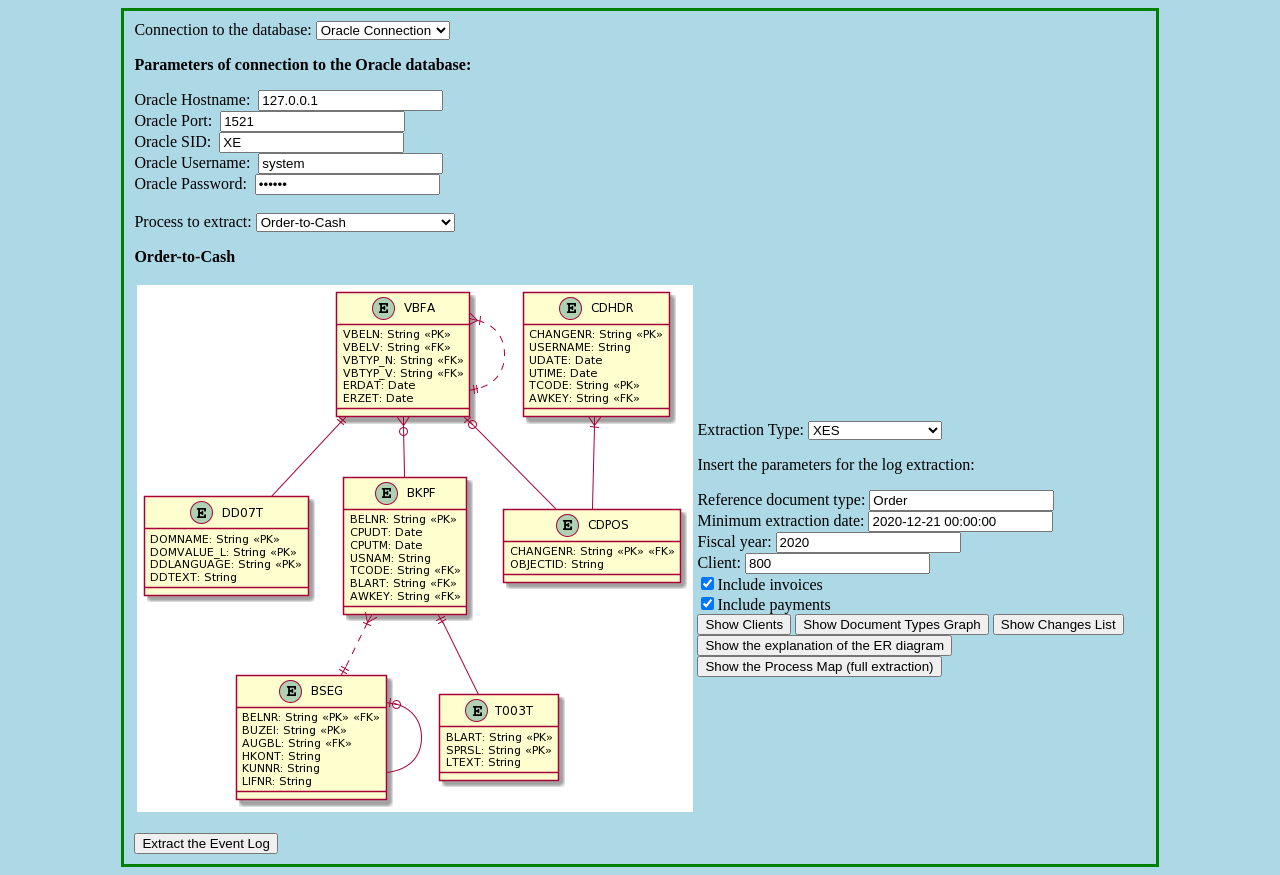
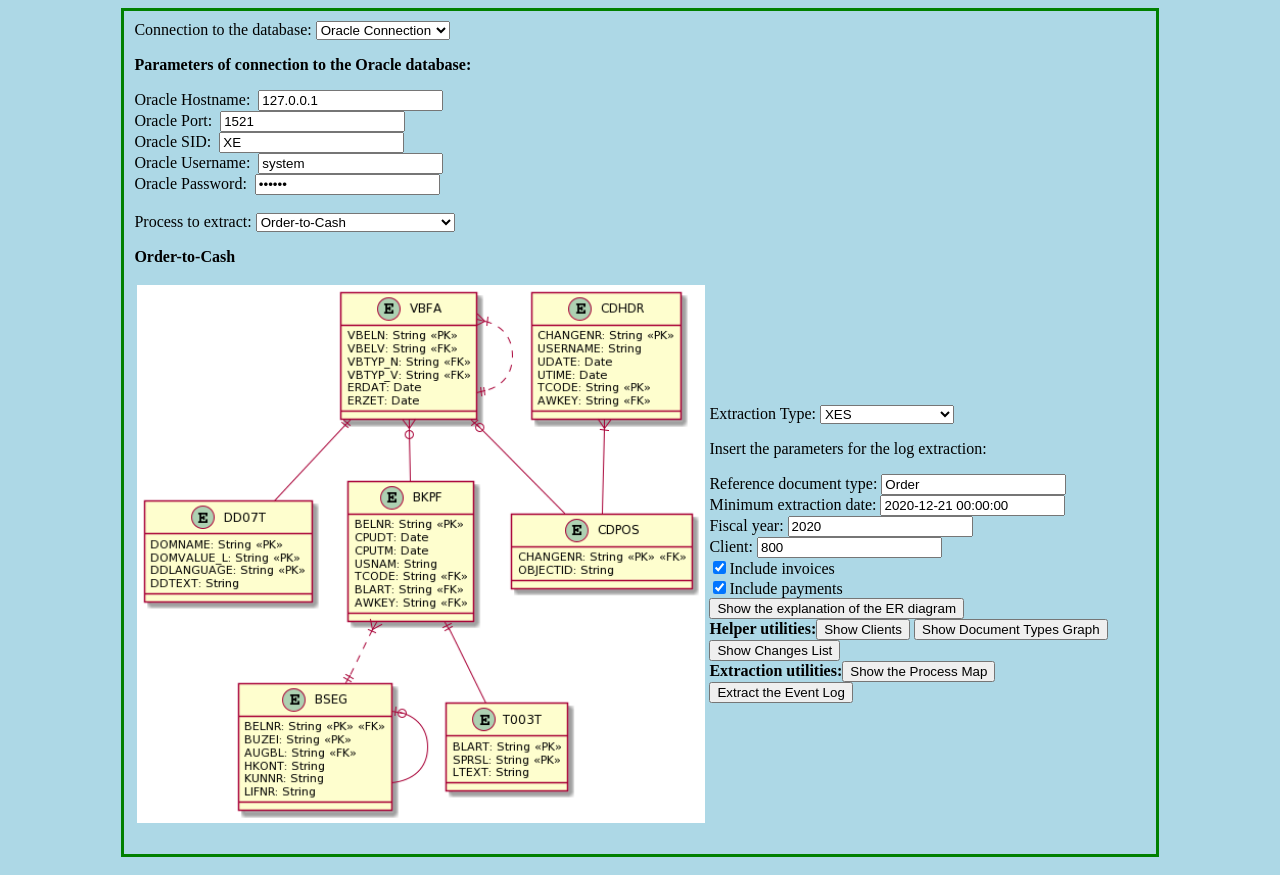
Before and after one commit to Javert899/sap-extractor, a Flask app: page /welcome in a window 1280 px wide. Run offline with Flask 2, Linux system fonts and the light colour scheme; some libraries are stand-ins or nearby versions.

Commit message:
revised style

```diff
--- a/templates/extraction.html
+++ b/templates/extraction.html
@@ -51,7 +51,7 @@
 					<table border="0" style="width: 100%">
 						<tr>
 							<td style="width: 40%">
-								<img src="static/o2c_red.png">
+								<img src="static/o2c_red.png" style="width: 568px">
 								</img>
 							</td>
 							<td style="width: 60%">
@@ -70,11 +70,12 @@
 									Client: <input type="text" id="o2c_log_client" value="800" /> <br />
 									<input type="checkbox" id="o2c_log_include_changes" name="o2c_log_include_changes" checked>Include invoices</input><br />
   									<input type="checkbox" id="o2c_log_include_payments" name="o2c_log_include_payments" checked>Include payments</input><br />
-									<button onclick="javascript:o2cClient()">Show Clients</button>
+									<button onclick="javascript:showO2cErExplanation()">Show the explanation of the ER diagram</button><br />
+									<b>Helper utilities:</b><button onclick="javascript:o2cClient()">Show Clients</button>
 									<button onclick="javascript:o2cGraph()">Show Document Types Graph</button>
-									<button onclick="javascript:o2cChangeList()">Show Changes List</button>
-									<button onclick="javascript:showO2cErExplanation()">Show the explanation of the ER diagram</button>
-									<button onclick="javascript:showProcessMap()">Show the Process Map (full extraction)</button>
+									<button onclick="javascript:o2cChangeList()">Show Changes List</button><br />
+									<b>Extraction utilities:</b><button onclick="javascript:showProcessMap()">Show the Process Map</button>
+									<button onclick="javascript:extract()">Extract the Event Log</button>
 								</div>
 								<div id="o2c_dataframe" style="display: none">
 									<p>Insert the parameters for the CSV extraction:</p>
@@ -84,11 +85,12 @@
 									Client: <input type="text" id="o2c_df_client" value="800" /> <br />
 									<input type="checkbox" id="o2c_df_include_changes" name="o2c_df_include_changes" checked>Include invoices</input><br />
   									<input type="checkbox" id="o2c_df_include_payments" name="o2c_df_include_payments" checked>Include payments</input><br />
-									<button onclick="javascript:o2cClient()">Show Clients</button>
+									<button onclick="javascript:showO2cErExplanation()">Show the explanation of the ER diagram</button><br />
+									<b>Helper utilities:</b><button onclick="javascript:o2cClient()">Show Clients</button>
 									<button onclick="javascript:o2cGraph()">Show Document Types Graph</button>
-									<button onclick="javascript:o2cChangeList()">Show Changes List</button>
-									<button onclick="javascript:showO2cErExplanation()">Show the explanation of the ER diagram</button>
-									<button onclick="javascript:showProcessMap()">Show the Process Map (full extraction)</button>
+									<button onclick="javascript:o2cChangeList()">Show Changes List</button><br />
+									<b>Extraction utilities:</b><button onclick="javascript:showProcessMap()">Show the Process Map</button>
+									<button onclick="javascript:extract()">Extract the Event Log</button>
 								</div>
 								<div id="o2c_obj" style="display: none">
 									<p>Insert the parameters for the object-centric log extraction:<br />
@@ -97,10 +99,12 @@
 									Client: <input type="text" id="o2c_obcen_client" value="800" /> <br />
 									<input type="checkbox" id="o2c_obcen_include_changes" name="o2c_obcen_include_changes" checked>Include invoices</input><br />
   									<input type="checkbox" id="o2c_obcen_include_payments" name="o2c_obcen_include_payments" checked>Include payments</input><br />
-									<button onclick="javascript:o2cClient()">Show Clients</button>
+									<button onclick="javascript:showO2cErExplanation()">Show the explanation of the ER diagram</button><br />
+									<b>Helper utilities:</b><button onclick="javascript:o2cClient()">Show Clients</button>
 									<button onclick="javascript:o2cGraph()">Show Document Types Graph</button>
-									<button onclick="javascript:o2cChangeList()">Show Changes List</button>
-									<button onclick="javascript:showO2cErExplanation()">Show the explanation of the ER diagram</button>
+									<button onclick="javascript:o2cChangeList()">Show Changes List</button><br />
+									<b>Extraction utilities:</b>
+									<button onclick="javascript:extract()">Extract the Event Log</button>
 								</div>
 							</td>
 						</tr>
@@ -137,7 +141,7 @@
 					<table border="0" style="width: 100%">
 						<tr>
 							<td style="width: 40%">
-								<img src="static/bkpf_red.png" style="width: 90%">
+								<img src="static/bkpf_red.png" style="width: 663px">
 								</img>
 							</td>
 							<td style="width: 60%">
@@ -162,10 +166,11 @@
 									Fiscal year: <input type="text" id="apar_df_csv_fiscal_year" value="1996"></input> <br/>
 									Client: <input type="text" id="apar_df_csv_client" value="800"></input> <br/>
 									Company code: <input type="text" id="apar_df_csv_company_code" value="1000"></input> <br/>
-									<button onclick="javascript:aparClient()">Show Clients</button>
-									<button onclick="javascript:aparGraph()">Show Document Types Graph</button>
-									<button onclick="javascript:showAPARErExplanation()">Show the explanation of the ER diagram</button>
-									<button onclick="javascript:showProcessMap()">Show the Process Map (full extraction)</button>
+									<button onclick="javascript:showAPARErExplanation()">Show the explanation of the ER diagram</button><br />
+									<b>Helper utilities:</b><button onclick="javascript:aparClient()">Show Statistics</button>
+									<button onclick="javascript:aparGraph()">Show Document Types Graph</button><br />
+									<b>Extraction utilities:</b> <button onclick="javascript:showProcessMap()">Show the Process Map</button>
+									<button onclick="javascript:extract()">Extract the Event Log</button>
 								</div>
 								<div id="document_flow_log" style="display: none">
 									<p>Insert the parameters for the XES extraction (document flow):</p>
@@ -173,10 +178,11 @@
 									Fiscal year: <input type="text" id="apar_df_xes_fiscal_year" value="1996"></input> <br/>
 									Client: <input type="text" id="apar_df_xes_client" value="800"></input> <br/>
 									Company code: <input type="text" id="apar_df_xes_company_code" value="1000"></input> <br/>
-									<button onclick="javascript:aparClient()">Show Clients</button>
-									<button onclick="javascript:aparGraph()">Show Document Types Graph</button>
-									<button onclick="javascript:showAPARErExplanation()">Show the explanation of the ER diagram</button>
-									<button onclick="javascript:showProcessMap()">Show the Process Map (full extraction)</button>
+									<button onclick="javascript:showAPARErExplanation()">Show the explanation of the ER diagram</button><br />
+									<b>Helper utilities:</b><button onclick="javascript:aparClient()">Show Statistics</button>
+									<button onclick="javascript:aparGraph()">Show Document Types Graph</button><br />
+									<b>Extraction utilities:</b> <button onclick="javascript:showProcessMap()">Show the Process Map</button>
+									<button onclick="javascript:extract()">Extract the Event Log</button>
 								</div>
 								<div id="doc_flow_transactions_dataframe" style="display: none">
 									<p>Insert the parameters for the CSV extraction (document flow transactions):</p>
@@ -184,10 +190,11 @@
 									Fiscal year: <input type="text" id="apar_dft_csv_fiscal_year" value="1996"></input> <br/>
 									Client: <input type="text" id="apar_dft_csv_client" value="800"></input> <br/>
 									Company code: <input type="text" id="apar_dft_csv_company_code" value="1000"></input> <br/>
-									<button onclick="javascript:aparClient()">Show Clients</button>
-									<button onclick="javascript:aparGraph()">Show Document Types Graph</button>
-									<button onclick="javascript:showAPARErExplanation()">Show the explanation of the ER diagram</button>
-									<button onclick="javascript:showProcessMap()">Show the Process Map (full extraction)</button>
+									<button onclick="javascript:showAPARErExplanation()">Show the explanation of the ER diagram</button><br />
+									<b>Helper utilities:</b><button onclick="javascript:aparClient()">Show Statistics</button>
+									<button onclick="javascript:aparGraph()">Show Document Types Graph</button><br />
+									<b>Extraction utilities:</b> <button onclick="javascript:showProcessMap()">Show the Process Map</button>
+									<button onclick="javascript:extract()">Extract the Event Log</button>
 								</div>
 								<div id="doc_flow_transactions_xes" style="display: ">
 									<p>Insert the parameters for the XES extraction (document flow transactions):</p>
@@ -195,19 +202,21 @@
 									Fiscal year: <input type="text" id="apar_dft_xes_fiscal_year" value="1996"></input> <br/>
 									Client: <input type="text" id="apar_dft_xes_client" value="800"></input> <br/>
 									Company code: <input type="text" id="apar_dft_xes_company_code" value="1000"></input> <br/>
-									<button onclick="javascript:aparClient()">Show Clients</button>
-									<button onclick="javascript:aparGraph()">Show Document Types Graph</button>
-									<button onclick="javascript:showAPARErExplanation()">Show the explanation of the ER diagram</button>
-									<button onclick="javascript:showProcessMap()">Show the Process Map (full extraction)</button>
+									<button onclick="javascript:showAPARErExplanation()">Show the explanation of the ER diagram</button><br />
+									<b>Helper utilities:</b><button onclick="javascript:aparClient()">Show Statistics</button>
+									<button onclick="javascript:aparGraph()">Show Document Types Graph</button><br />
+									<b>Extraction utilities:</b> <button onclick="javascript:showProcessMap()">Show the Process Map</button>
+									<button onclick="javascript:extract()">Extract the Event Log</button>
 								</div>
 								<div id="apar_obj_centr_log" style="display: none">
 									<p>Insert the parameters for the object-centric log extraction:</p>
 									Fiscal year: <input type="text" id="apar_ocel_fiscal_year" value="1996"></input> <br/>
 									Client: <input type="text" id="apar_ocel_client" value="800"></input> <br/>
 									Company code: <input type="text" id="apar_ocel_company_code" value="1000"></input> <br/>
-									<button onclick="javascript:aparClient()">Show Clients</button>
-									<button onclick="javascript:aparGraph()">Show Document Types Graph</button>
-									<button onclick="javascript:showAPARErExplanation()">Show the explanation of the ER diagram</button>
+									<button onclick="javascript:showAPARErExplanation()">Show the explanation of the ER diagram</button><br />
+									<b>Helper utilities:</b><button onclick="javascript:aparClient()">Show Statistics</button>
+									<button onclick="javascript:aparGraph()">Show Document Types Graph</button><br />
+									<b>Extraction utilities:</b> <button onclick="javascript:extract()">Extract the Event Log</button>
 								</div>
 							</td>
 						</tr>
@@ -235,7 +244,7 @@
 					<table border="0" style="width: 100%">
 						<tr>
 							<td style="width: 40%">
-								<img src="static/other.png">
+								<img src="static/other.png" style="width: 682px">
 								</img>
 							</td>
 							<td style="width: 60%">
@@ -253,9 +262,10 @@
 									Fiscal year: <input type="text" id="p2p_csv_fiscal_year" value="2014" /> <br />
 									Client: <input type="text" id="p2p_csv_client" value="800" /> <br />
 									Company code: <input type="text" id="p2p_csv_company_code" value="1000" /> <br />
-									<button onclick="javascript:p2pClient()">Show Clients</button>
-									<button onclick="javascript:showP2PErExplanation()">Show the explanation of the ER diagram</button>
-									<button onclick="javascript:showProcessMap()">Show the Process Map (full extraction)</button>
+									<button onclick="javascript:showP2PErExplanation()">Show the explanation of the ER diagram</button><br />
+									<b>Helper utilities:</b><button onclick="javascript:p2pClient()">Show Statistics</button><br />
+									<b>Extraction utilities:</b><button onclick="javascript:showProcessMap()">Show the Process Map</button>
+									<button onclick="javascript:extract()">Extract the Event Log</button>
 								</div>
 								<div id="p2p_1d_log" style="display: ">
 									<p>Insert the parameters for the XES extraction:</p>
@@ -264,9 +274,10 @@
 									Fiscal year: <input type="text" id="p2p_xes_fiscal_year" value="2014" /> <br />
 									Client: <input type="text" id="p2p_xes_client" value="800" /> <br />
 									Company code: <input type="text" id="p2p_xes_company_code" value="1000" /> <br />
-									<button onclick="javascript:p2pClient()">Show Clients</button>
-									<button onclick="javascript:showP2PErExplanation()">Show the explanation of the ER diagram</button>
-									<button onclick="javascript:showProcessMap()">Show the Process Map (full extraction)</button>
+									<button onclick="javascript:showP2PErExplanation()">Show the explanation of the ER diagram</button><br />
+									<b>Helper utilities:</b><button onclick="javascript:p2pClient()">Show Statistics</button><br />
+									<b>Extraction utilities:</b><button onclick="javascript:showProcessMap()">Show the Process Map</button>
+									<button onclick="javascript:extract()">Extract the Event Log</button>
 								</div>
 								<div id="p2p_ocel" style="display: none">
 									<p>Insert the parameters for the object-centric log extraction:</p>
@@ -274,8 +285,9 @@
 									Fiscal year: <input type="text" id="p2p_ocel_fiscal_year" value="2014" /> <br />
 									Client: <input type="text" id="p2p_ocel_client" value="800" /> <br />
 									Company code: <input type="text" id="p2p_ocel_company_code" value="1000" /> <br />
-									<button onclick="javascript:p2pClient()">Show Clients</button>
-									<button onclick="javascript:showP2PErExplanation()">Show the explanation of the ER diagram</button>
+									<button onclick="javascript:showP2PErExplanation()">Show the explanation of the ER diagram</button><br />
+									<b>Helper utilities:</b><button onclick="javascript:p2pClient()">Show Statistics</button><br />
+									<b>Extraction utilities:</b><button onclick="javascript:extract()">Extract the Event Log</button>
 								</div>
 							</td>
 						</tr>
@@ -298,7 +310,6 @@
 				</div>
 			</div>
 			<br />
-			<button onclick="javascript:extract()">Extract the Event Log</button>
         </div>
     </body>
 	<script type="text/javascript">
```
